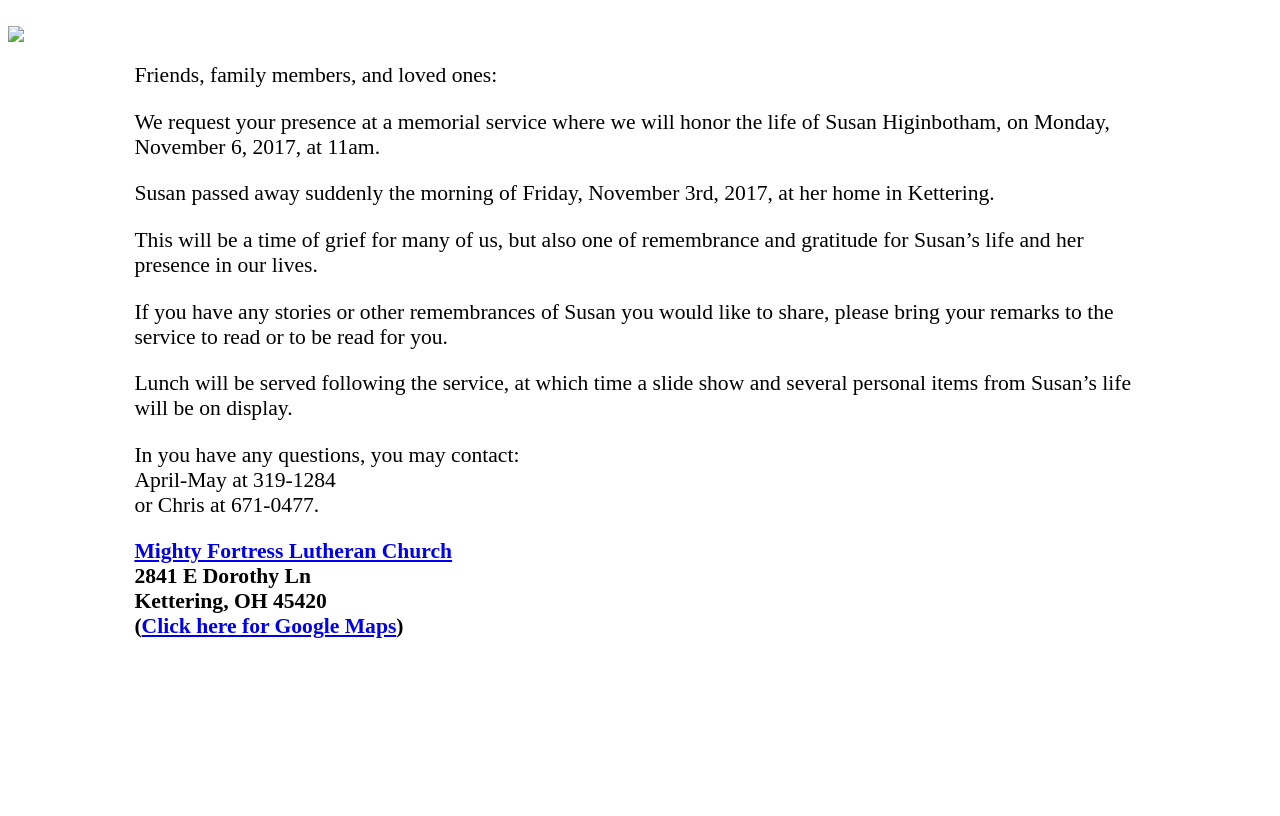
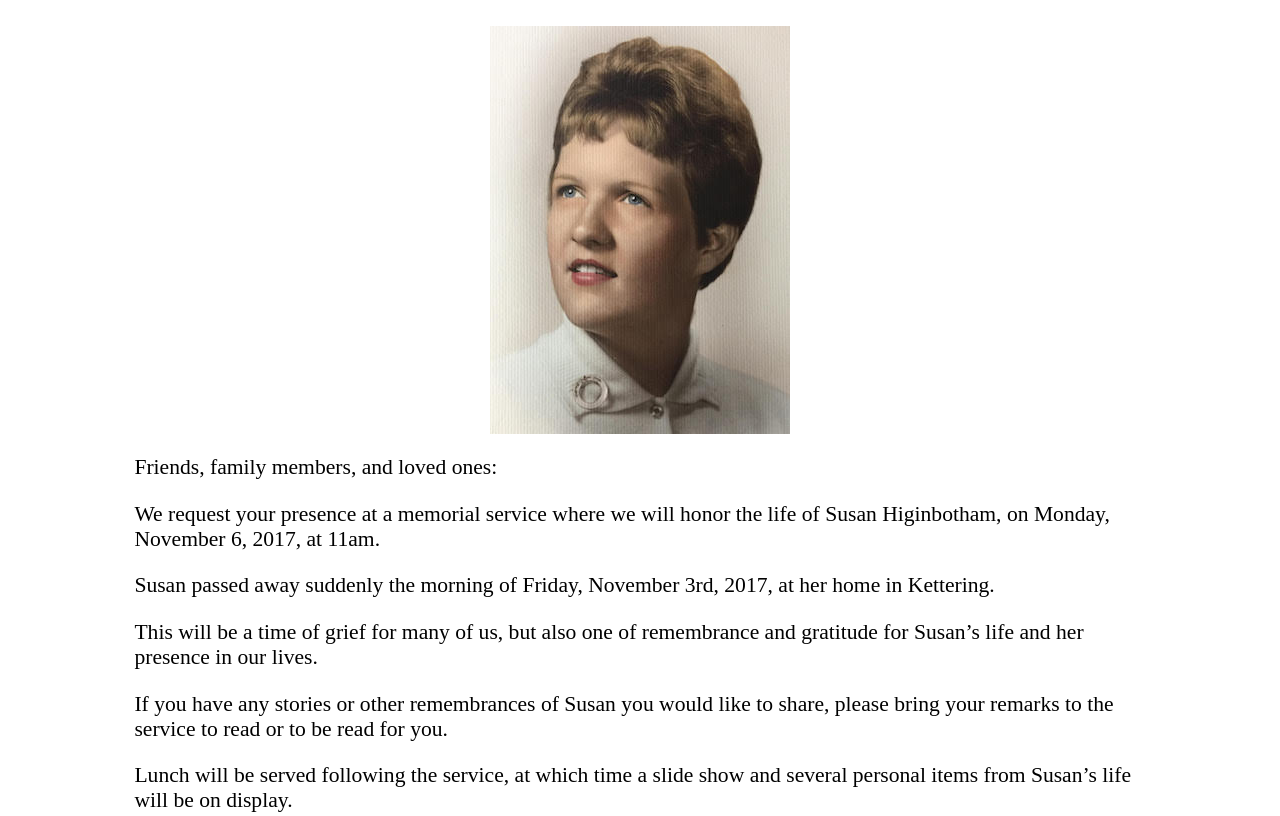
Before and after one commit to AprilMay0/susanMemorial, a plain HTML site: page sueservice.html in a window 1280 px wide. Shown: the top 816 px of the page. Drawn offline with Linux system fonts and the light colour scheme.

Commit message:
correct path to img

```diff
--- a/sueservice.html
+++ b/sueservice.html
@@ -15,7 +15,7 @@
 		</style>
 	</head>
 	<body style="margin-top:2%;">
-		<img class="picture" src="file:///Users/chris/Desktop/unnamed.jpg">
+		<img class="picture" src="./img/Susan_300w.jpg">
 		<p class="text">Friends, family members, and loved ones:</p>
 		<p class="text">We request your presence at a memorial service where we will honor the life of Susan Higinbotham,
 			on Monday, November 6, 2017, at 11am.</p>
```
Also changed, not shown: img/Susan_300w.jpg (renamed from Susan_300w.jpg).
